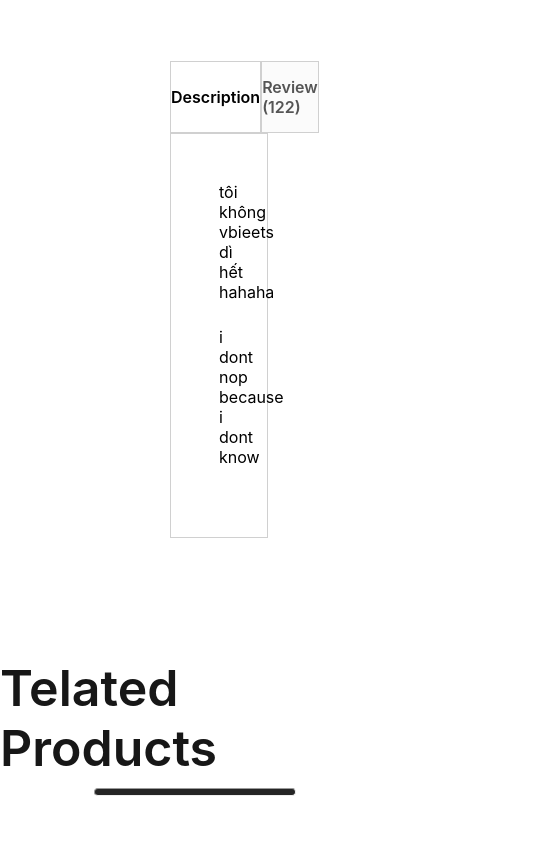
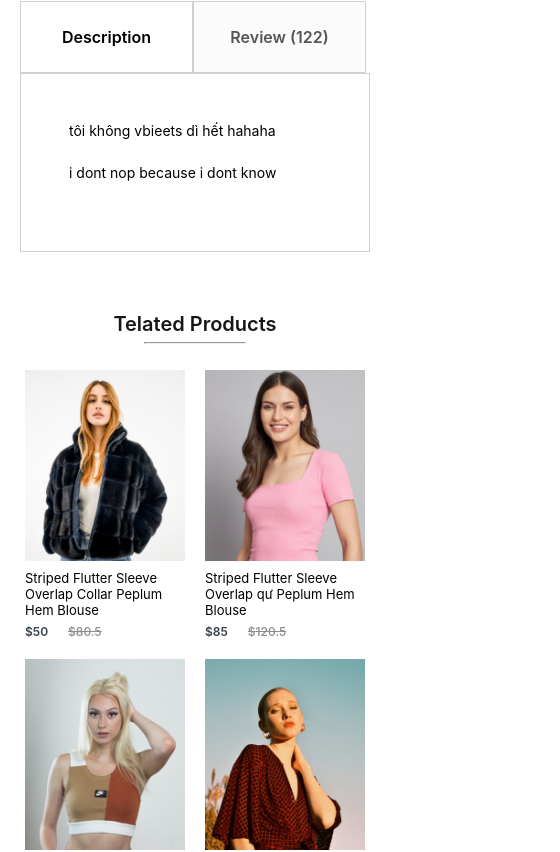
Before and after one commit to ttan95044/BIO-FOOD, a React (Create React App) app: page /product/1 in a window 390 px wide. Shown: the part 954-1806 px from the top of the page, 560 px wide, since content can reach past the window. Built offline with nearby package versions, Linux system fonts and the light colour scheme.

Commit message:
update 26/1/2024

```diff
--- a/src/Components/DescriptionBox/DescriptionBox.css
+++ b/src/Components/DescriptionBox/DescriptionBox.css
@@ -30,3 +30,19 @@
     padding: 48px;
     padding-bottom: 70px;
 }
+
+@media (max-width: 1280px) {
+    .descriptionbox {
+        margin: 60px;
+    }
+}
+
+@media (max-width: 800px) {
+    .descriptionbox {
+        margin: 60px 20px;
+    }
+
+    .descriptionbox-description {
+        font-size: 14px;
+    }
+}
--- a/src/Components/RelatedProducts/RelatedProducts.css
+++ b/src/Components/RelatedProducts/RelatedProducts.css
@@ -24,3 +24,74 @@
     display: flex;
     gap: 30px;
 }
+
+@media (max-width: 1280px) {
+    .relatedproducts {
+        height: 60vh;
+    }
+
+    .relatedproducts h1 {
+        font-size: 40px;
+    }
+
+    .relatedproducts hr {
+        width: 160px;
+        height: 4px;
+    }
+
+    .relatedproducts-item {
+        gap: 20px;
+        margin-top: 30px;
+    }
+}
+
+@media (max-width: 1024px) {
+    .relatedproducts {
+        height: 50vh;
+    }
+
+    .relatedproducts h1 {
+        font-size: 30px;
+    }
+
+    .relatedproducts hr {
+        width: 120px;
+        height: 3px;
+    }
+
+    .relatedproducts-item {
+        gap: 15px;
+        margin-top: 20px;
+    }
+}
+
+@media (max-width: 800px) {
+    .relatedproducts {
+        height: 40vh;
+        gap: 6px;
+    }
+
+    .relatedproducts h1 {
+        font-size: 20px;
+    }
+
+    .relatedproducts hr {
+        width: 100px;
+    }
+
+    .relatedproducts-item {
+        gap: 5px;
+    }
+}
+
+@media (max-width: 500px) {
+    .relatedproducts {
+        height: 70vh;
+    }
+
+    .relatedproducts-item {
+        display: grid;
+        grid-template-columns: 1fr 1fr;
+        gap: 20px;
+    }
+}
```
Also changed, not shown: src/Components/CartItems/CartItems.css (+68 -0 lines).
